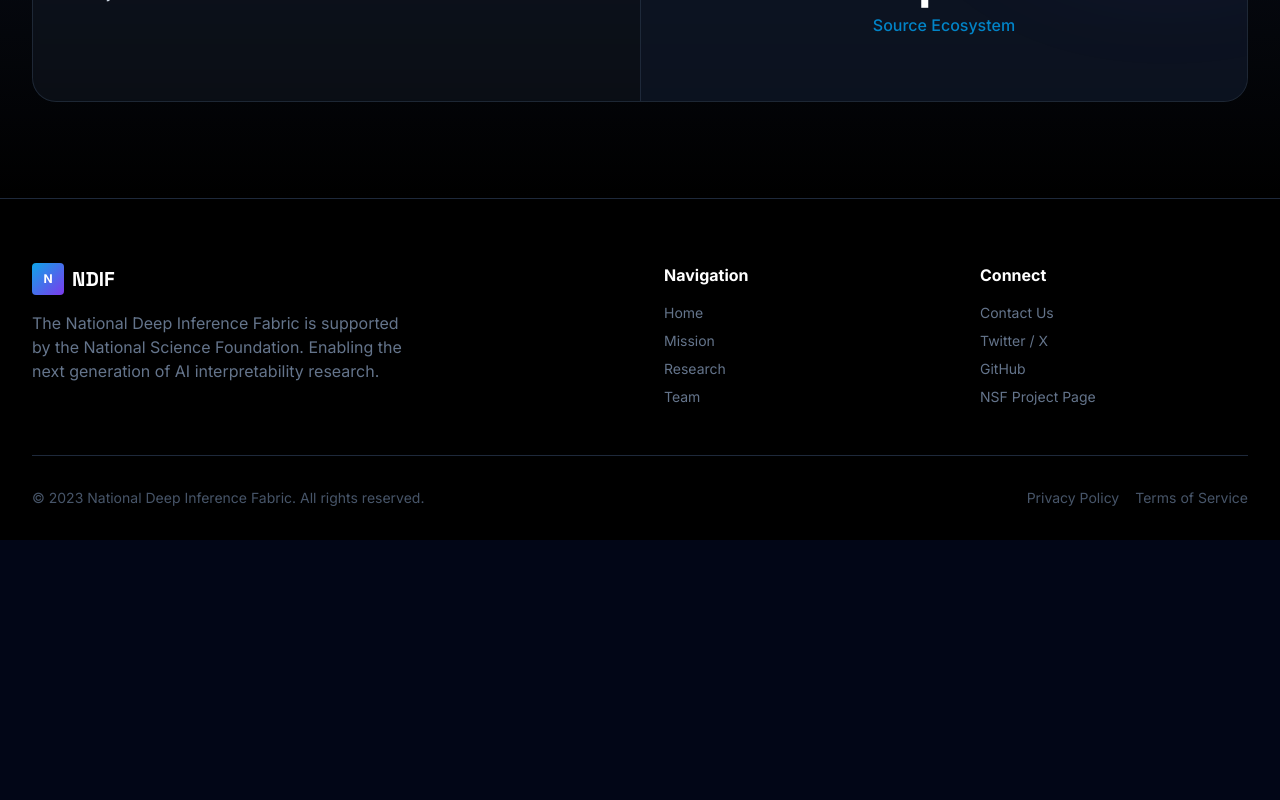
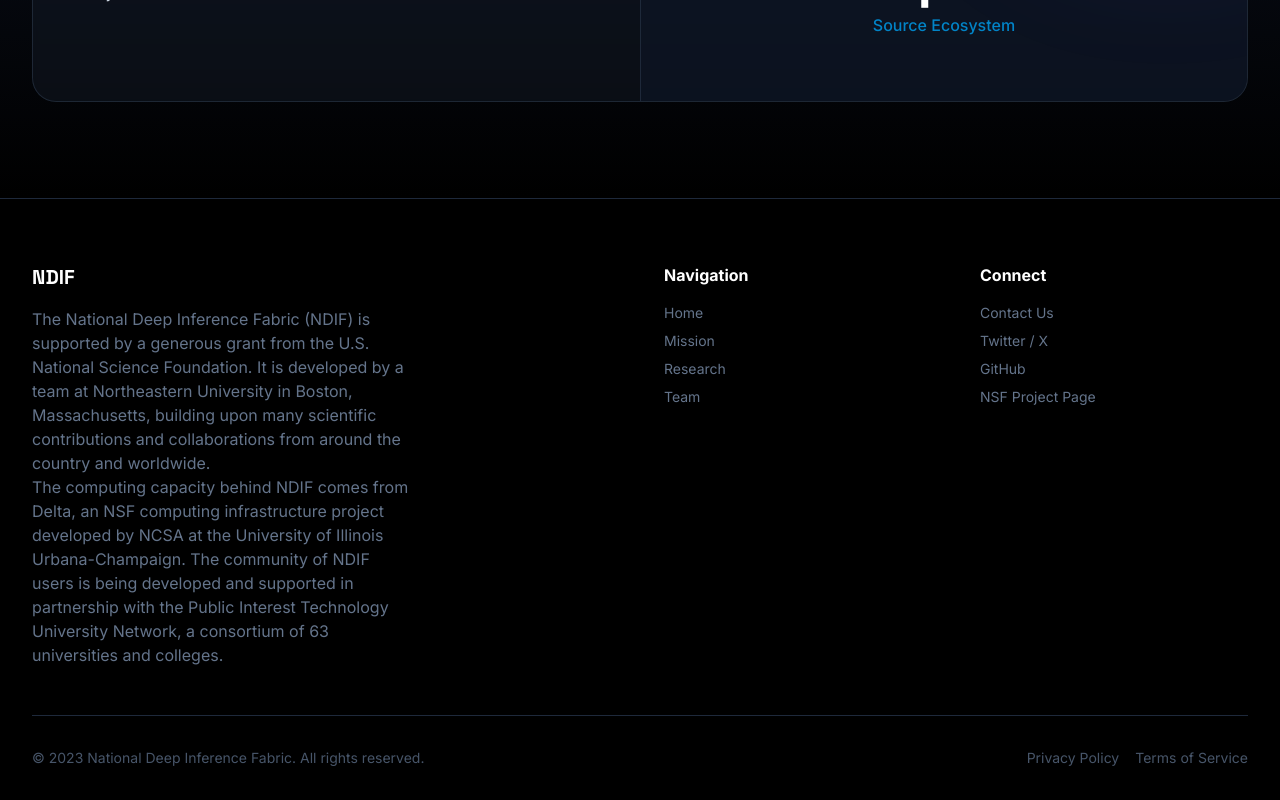
Before and after one commit to ndif-team/ndif-website, a Next.js app in the folder packages/ndif.us/: page /ndif-web-beta/ in a window 1280 px wide. Shown: the part 2840-3640 px from the top of the page. Before the commit the page ends 3380 px from the top, so only its background shows below. Built offline with nearby package versions, Linux system fonts and the light colour scheme.

Commit message:
Fix copy

```diff
--- a/packages/ndif.us/components/Footer.tsx
+++ b/packages/ndif.us/components/Footer.tsx
@@ -7,17 +7,16 @@
         <div className="grid grid-cols-1 md:grid-cols-4 gap-12 mb-12">
           <div className="col-span-1 md:col-span-2">
             <div className="flex items-center gap-2 mb-4">
-              <div className="w-8 h-8 rounded bg-gradient-to-br from-brand-500 to-accent-600 flex items-center justify-center">
-                <span className="font-bold text-white text-xs">N</span>
-              </div>
               <span className="font-display font-bold text-xl text-slate-900 dark:text-white">
                 NDIF
               </span>
             </div>
             <p className="text-slate-500 dark:text-slate-500 max-w-sm">
-              The National Deep Inference Fabric is supported by the National
-              Science Foundation. Enabling the next generation of AI
-              interpretability research.
+              The National Deep Inference Fabric (NDIF) is supported by a generous grant from the U.S. National Science Foundation. It is developed by a team at Northeastern University in Boston, Massachusetts, building upon many scientific contributions and collaborations from around the country and worldwide.
+            </p>
+
+            <p className="text-slate-500 dark:text-slate-500 max-w-sm">
+              The computing capacity behind NDIF comes from Delta, an NSF computing infrastructure project developed by NCSA at the University of Illinois Urbana-Champaign. The community of NDIF users is being developed and supported in partnership with the Public Interest Technology University Network, a consortium of 63 universities and colleges.
             </p>
           </div>
 
```
